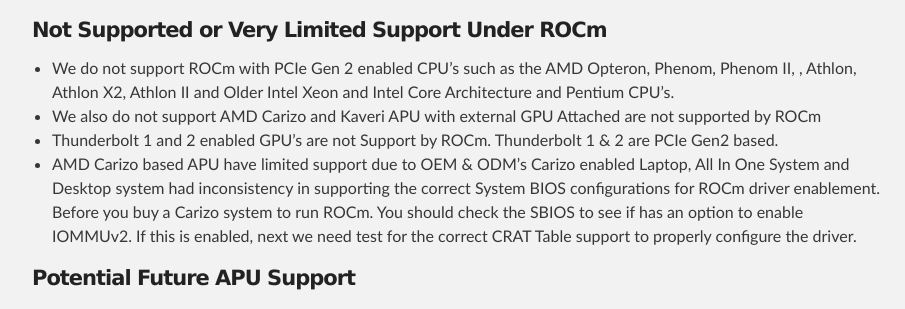
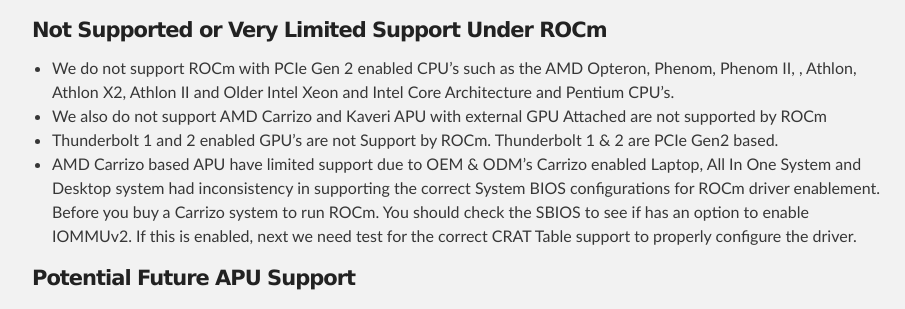
Before and after one commit to ROCm/ROCm.github.io, a Jekyll site: the page built from install.md, in a window 1280 px wide and 900 px high, scrolled down 1224 px. Shown: the part 154-463 px from the top of the window, without its empty margins (183-1088 px from the left). Built offline with Jekyll 4.4.1, drawn with Linux system fonts in a browser that asks for light colours.

Commit message:
Update install.md

```diff
--- a/install.md
+++ b/install.md
@@ -45,9 +45,9 @@
 
 #### Not Supported or Very Limited Support Under ROCm
 * We do not support ROCm with PCIe Gen 2 enabled CPU's such as the AMD Opteron, Phenom, Phenom II, , Athlon, Athlon X2, Athlon II and Older Intel Xeon and Intel Core Architecture and Pentium CPU's.
-* We also do not support AMD Carizo and Kaveri APU with external GPU Attached are not supported by ROCm
+* We also do not support AMD Carrizo and Kaveri APU with external GPU Attached are not supported by ROCm
 * Thunderbolt 1 and 2 enabled GPU's are not Support by ROCm.  Thunderbolt 1 & 2 are PCIe Gen2 based.
-* AMD Carizo based APU have limited support due to OEM & ODM's Carizo enabled Laptop, All In One System and Desktop system had inconsistency in supporting the correct System BIOS configurations for ROCm driver enablement. Before you buy a Carizo system to run ROCm.  You should check the SBIOS to see if has an option to enable IOMMUv2. If this is enabled, next we need test for the correct CRAT Table support to properly configure the driver.
+* AMD Carrizo based APU have limited support due to OEM & ODM's Carrizo enabled Laptop, All In One System and Desktop system had inconsistency in supporting the correct System BIOS configurations for ROCm driver enablement. Before you buy a Carrizo system to run ROCm.  You should check the SBIOS to see if has an option to enable IOMMUv2. If this is enabled, next we need test for the correct CRAT Table support to properly configure the driver.
 
 #### Potential Future APU Support
 I know many of you are looking forward to support ROCm on APU system which support Fine Grained Shared Virtual Memory and cache coherency between the CPU and GPU. In the 2017 we plan on testing commercial AM4 Socketed Bristol Ridge and Raven Ridge motherboard. Just like we still waiting to get access to them, once we get our first board we blog about the experience and begin building up a list of motherboard that are qualified with ROCm
```
